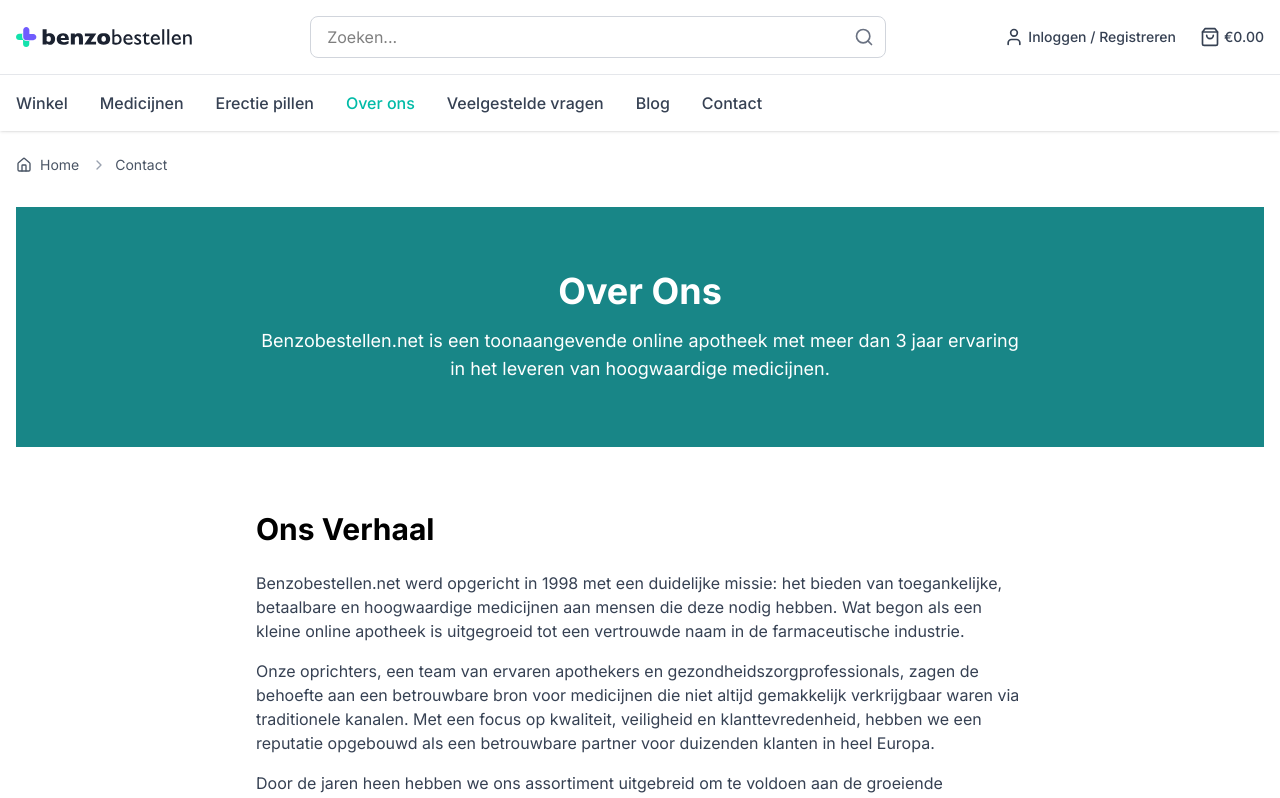
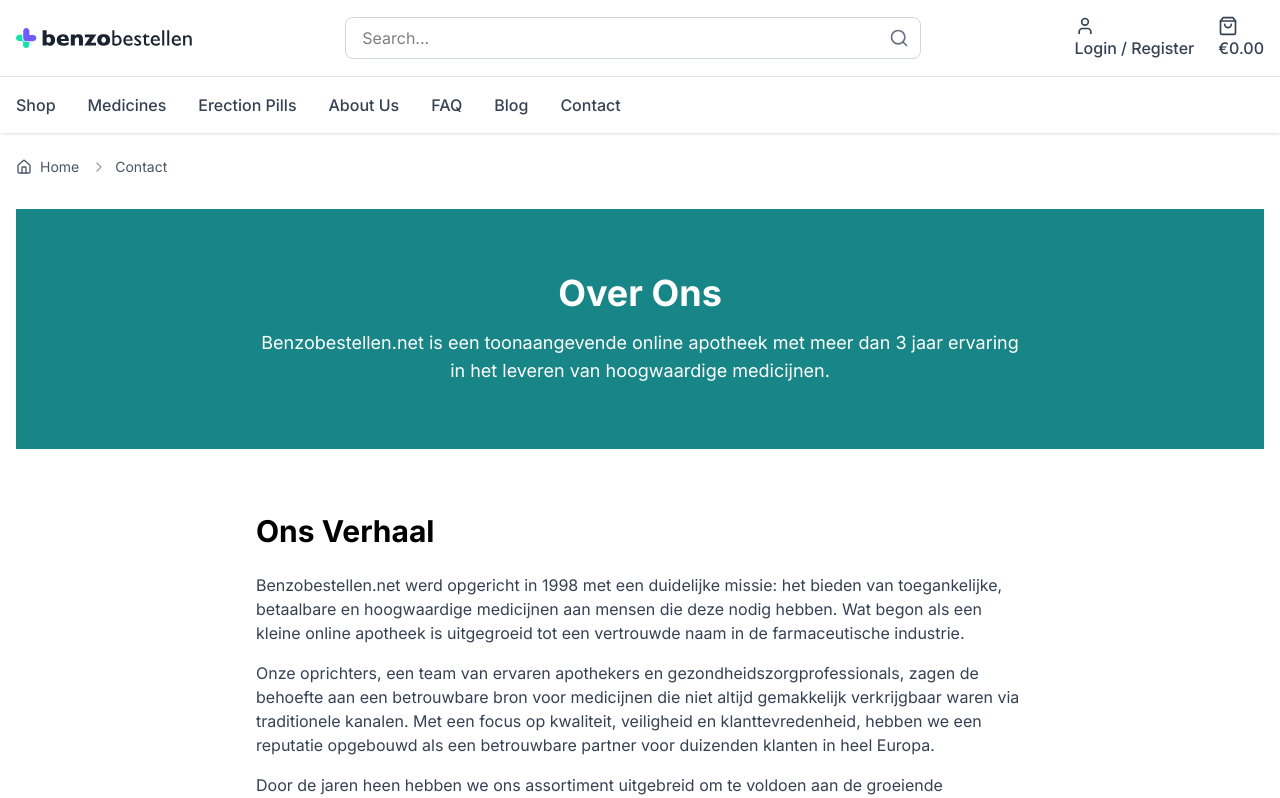
Before and after one commit to tanjilahamed99/save-life-frontend, a Next.js app: page /over-ons in a window 1280 px wide. Shown: the top 798 px of the page. Built offline with nearby package versions, Linux system fonts and the light colour scheme.

Commit message:
header section updated

```diff
--- a/src/components/layout/Header.jsx
+++ b/src/components/layout/Header.jsx
@@ -11,7 +11,7 @@
 export default function Header() {
   const [isMenuOpen, setIsMenuOpen] = useState(false);
   const { cart } = useCart();
-  const { user, loading, refreshUser } = useAuth();
+  const { user } = useAuth();
   const pathname = usePathname();
   const router = useRouter();
   const menuRef = useRef(null);
@@ -21,17 +21,12 @@
     .toFixed(2);
   const cartCount = cart.reduce((count, item) => count + item.quantity, 0);
 
-  // Function to determine if a link is active
-  const isActive = (path) => {
-    return pathname === path;
-  };
+  const isActive = (path) => pathname === path;
 
-  // Get the active class based on whether the link is active
-  const getLinkClass = (path) => {
-    return isActive(path)
+  const getLinkClass = (path) =>
+    isActive(path)
       ? "text-teal-500 font-medium"
       : "text-gray-700 hover:text-teal-600 font-medium";
-  };
 
   const [searchText, setSearchText] = useState("");
 
@@ -39,7 +34,6 @@
     e.preventDefault();
     if (searchText.trim()) {
       router.push(`/search?query=${encodeURIComponent(searchText)}`);
-
       setSearchText("");
       setIsMenuOpen(false);
     }
@@ -51,11 +45,9 @@
         setIsMenuOpen(false);
       }
     };
-
     if (isMenuOpen) {
       document.addEventListener("mousedown", handleClickOutside);
     }
-
     return () => {
       document.removeEventListener("mousedown", handleClickOutside);
     };
@@ -70,7 +62,7 @@
             <div className="relative h-10 w-44">
               <Image
                 src="/images/benzobestellen-logo.svg"
-                alt="Benzobestellen Logo"
+                alt="SaveLife Logo"
                 fill
                 className="object-contain"
                 priority
@@ -78,21 +70,23 @@
             </div>
           </Link>
 
-          {/* Search Bar - Desktop */}
+          {/* Search - Desktop */}
           <form
             onSubmit={handleSearch}
-            className="hidden md:flex flex-1 max-w-xl mx-6">
+            className="hidden md:flex flex-1 max-w-xl mx-6"
+          >
             <div className="relative w-full">
               <input
                 type="text"
-                placeholder="Zoeken..."
+                placeholder="Search..."
                 value={searchText}
                 onChange={(e) => setSearchText(e.target.value)}
                 className="w-full py-2 pl-4 pr-10 border border-gray-300 rounded-lg focus:outline-none focus:ring-2 focus:ring-teal-500 focus:border-transparent"
               />
               <button
                 type="submit"
-                className="absolute right-0 top-0 h-full px-3 text-gray-500 hover:text-teal-600">
+                className="absolute right-0 top-0 h-full px-3 text-gray-500 hover:text-teal-600"
+              >
                 <Search size={20} />
               </button>
             </div>
@@ -101,47 +95,23 @@
           {/* User Actions - Desktop */}
           <div className="hidden md:flex items-center space-x-6">
             {user?.role === "admin" ? (
-              <Link
-                href="/admin"
-                className={`flex items-center text-sm font-medium ${
-                  isActive("/admin")
-                    ? "text-teal-500"
-                    : "text-gray-700 hover:text-teal-600"
-                }`}>
+              <Link href="/admin" className={getLinkClass("/admin")}>
                 <User size={20} className="mr-1" />
-                <span>Beheerpaneel</span>
+                <span>Admin Panel</span>
               </Link>
             ) : user?.role === "customer" || user?.role === "manager" ? (
-              <Link
-                href="/dashboard"
-                className={`flex items-center text-sm font-medium ${
-                  isActive("/dashboard")
-                    ? "text-teal-500"
-                    : "text-gray-700 hover:text-teal-600"
-                }`}>
+              <Link href="/dashboard" className={getLinkClass("/dashboard")}>
                 <User size={20} className="mr-1" />
-                <span>Mijn account</span>
+                <span>My Account</span>
               </Link>
             ) : (
-              <Link
-                href="/login"
-                className={`flex items-center text-sm font-medium ${
-                  isActive("/login")
-                    ? "text-teal-500"
-                    : "text-gray-700 hover:text-teal-600"
-                }`}>
+              <Link href="/login" className={getLinkClass("/login")}>
                 <User size={20} className="mr-1" />
-                <span>Inloggen / Registreren</span>
+                <span>Login / Register</span>
               </Link>
             )}
 
-            <Link
-              href="/cart"
-              className={`flex items-center text-sm font-medium relative ${
-                isActive("/cart")
-                  ? "text-teal-500"
-                  : "text-gray-700 hover:text-teal-600"
-              }`}>
+            <Link href="/cart" className={getLinkClass("/cart") + " relative"}>
               <ShoppingBag size={20} className="mr-1" />
               <span>€{cartTotal}</span>
               {cartCount > 0 && (
@@ -152,16 +122,10 @@
             </Link>
           </div>
 
-          {/* Mobile Menu Button */}
+          {/* Mobile Buttons */}
           <div className="flex items-center gap-2 md:hidden">
-            <Link
-              href="/cart"
-              className={`flex items-center text-[10px] font-medium relative ${
-                isActive("/cart")
-                  ? "text-teal-500"
-                  : "text-gray-700 hover:text-teal-600"
-              }`}>
-              <ShoppingBag size={20} className="" />
+            <Link href="/cart" className={getLinkClass("/cart") + " relative"}>
+              <ShoppingBag size={20} />
               {cartCount > 0 && (
                 <span className="absolute -top-2 -right-1 bg-teal-500 text-white text-[10px] rounded-full h-4 w-4 flex items-center justify-center">
                   {cartCount}
@@ -169,8 +133,9 @@
               )}
             </Link>
             <button
-              className=" text-gray-700"
-              onClick={() => setIsMenuOpen(!isMenuOpen)}>
+              className="text-gray-700"
+              onClick={() => setIsMenuOpen(!isMenuOpen)}
+            >
               {isMenuOpen ? <X size={24} /> : <Menu size={24} />}
             </button>
           </div>
@@ -181,14 +146,15 @@
           <div className="relative w-full">
             <input
               type="text"
-              placeholder="Zoeken..."
+              placeholder="Search..."
               value={searchText}
               onChange={(e) => setSearchText(e.target.value)}
               className="w-full py-2 pl-4 pr-10 border border-gray-300 rounded-lg focus:outline-none focus:ring-2 focus:ring-teal-500 focus:border-transparent"
             />
             <button
               type="submit"
-              className="absolute right-0 top-0 h-full px-3 text-gray-500 hover:text-teal-600">
+              className="absolute right-0 top-0 h-full px-3 text-gray-500 hover:text-teal-600"
+            >
               <Search size={20} />
             </button>
           </div>
@@ -199,25 +165,22 @@
           <div ref={menuRef} className="md:hidden mt-4 pb-4">
             <nav
               className="flex flex-col space-y-4"
-              onClick={() => setIsMenuOpen(false)}>
+              onClick={() => setIsMenuOpen(false)}
+            >
               <Link href="/shop" className={getLinkClass("/shop")}>
-                Winkel
+                Shop
               </Link>
-              <Link
-                href="/category/medicijnen"
-                className={getLinkClass("/medicijnen")}>
-                Medicijnen
+              <Link href="/category/medicines" className={getLinkClass("/medicines")}>
+                Medicines
               </Link>
-              <Link
-                href="/category/erection"
-                className={getLinkClass("/erection")}>
-                Erectie pillen
+              <Link href="/category/erection" className={getLinkClass("/erection")}>
+                Erection Pills
               </Link>
-              <Link href="/over-ons" className={getLinkClass("/over-ons")}>
-                Over ons
+              <Link href="/about" className={getLinkClass("/about")}>
+                About Us
               </Link>
               <Link href="/faq" className={getLinkClass("/faq")}>
-                Veelgestelde vragen
+                FAQ
               </Link>
               <Link href="/blog" className={getLinkClass("/blog")}>
                 Blog
@@ -228,51 +191,25 @@
             </nav>
             <div className="mt-4 flex flex-col space-y-4">
               {user?.role === "admin" ? (
-                <Link
-                  href="/admin"
-                  className={`flex items-center text-sm font-medium ${
-                    isActive("/admin")
-                      ? "text-teal-500"
-                      : "text-gray-700 hover:text-teal-600"
-                  }`}>
+                <Link href="/admin" className={getLinkClass("/admin")}>
                   <User size={20} className="mr-1" />
-                  <span>Beheerpaneel</span>
+                  <span>Admin Panel</span>
                 </Link>
               ) : user?.role === "customer" || user?.role === "manager" ? (
-                <Link
-                  href="/dashboard"
-                  className={`flex items-center text-sm font-medium ${
-                    isActive("/dashboard")
-                      ? "text-teal-500"
-                      : "text-gray-700 hover:text-teal-600"
-                  }`}>
+                <Link href="/dashboard" className={getLinkClass("/dashboard")}>
                   <User size={20} className="mr-1" />
-                  <span>Mijn account</span>
+                  <span>My Account</span>
                 </Link>
               ) : (
-                <Link
-                  onClick={() => setIsMenuOpen(false)}
-                  href="/login"
-                  className={`flex items-center text-sm font-medium ${
-                    isActive("/login")
-                      ? "text-teal-500"
-                      : "text-gray-700 hover:text-teal-600"
-                  }`}>
+                <Link href="/login" className={getLinkClass("/login")}>
                   <User size={20} className="mr-1" />
-                  <span>Inloggen / Registreren</span>
+                  <span>Login / Register</span>
                 </Link>
               )}
-              <Link
-                onClick={() => setIsMenuOpen(false)}
-                href="/cart"
-                className={`flex items-center ${
-                  isActive("/cart")
-                    ? "text-teal-500"
-                    : "text-gray-700 hover:text-teal-600"
-                } font-medium`}>
+              <Link href="/cart" className={getLinkClass("/cart")}>
                 <ShoppingBag size={20} className="mr-2" />
                 <span>
-                  Winkelwagen ({cartCount}) - €{cartTotal}
+                  Cart ({cartCount}) - €{cartTotal}
                 </span>
               </Link>
             </div>
@@ -286,34 +223,33 @@
           <ul className="flex items-center space-x-8 py-4 text-sm lg:text-base">
             <li>
               <Link href="/shop" className={`py-3 ${getLinkClass("/shop")}`}>
-                Winkel
+                Shop
               </Link>
             </li>
-
             <li>
               <Link
-                href="/category/medicijnen"
-                className={getLinkClass("/medicijnen")}>
-                Medicijnen
+                href="/category/medicines"
+                className={`py-3 ${getLinkClass("/medicines")}`}
+              >
+                Medicines
               </Link>
             </li>
             <li>
               <Link
                 href="/category/erection"
-                className={getLinkClass("/erection")}>
-                Erectie pillen
+                className={`py-3 ${getLinkClass("/erection")}`}
+              >
+                Erection Pills
               </Link>
             </li>
             <li>
-              <Link
-                href="/over-ons"
-                className={`py-3 ${getLinkClass("/over-ons")}`}>
-                Over ons
+              <Link href="/about" className={`py-3 ${getLinkClass("/about")}`}>
+                About Us
               </Link>
             </li>
             <li>
               <Link href="/faq" className={`py-3 ${getLinkClass("/faq")}`}>
-                Veelgestelde vragen
+                FAQ
               </Link>
             </li>
             <li>
@@ -324,7 +260,8 @@
             <li>
               <Link
                 href="/contact"
-                className={`py-3 ${getLinkClass("/contact")}`}>
+                className={`py-3 ${getLinkClass("/contact")}`}
+              >
                 Contact
               </Link>
             </li>
```
